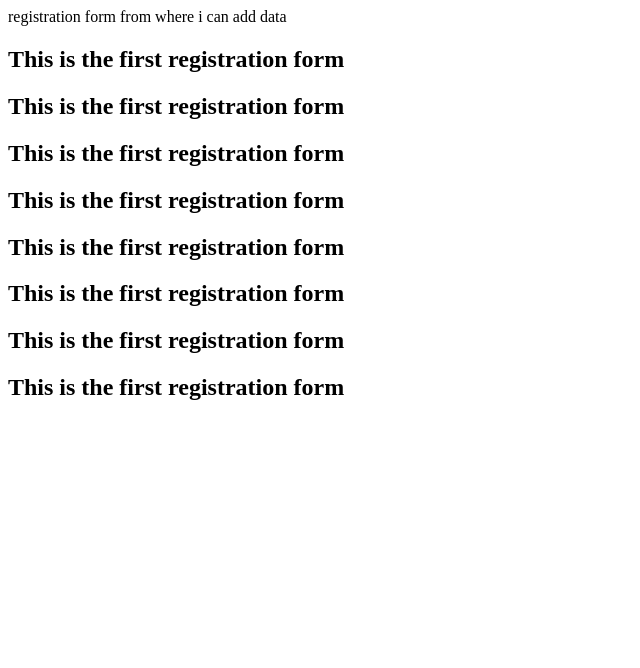
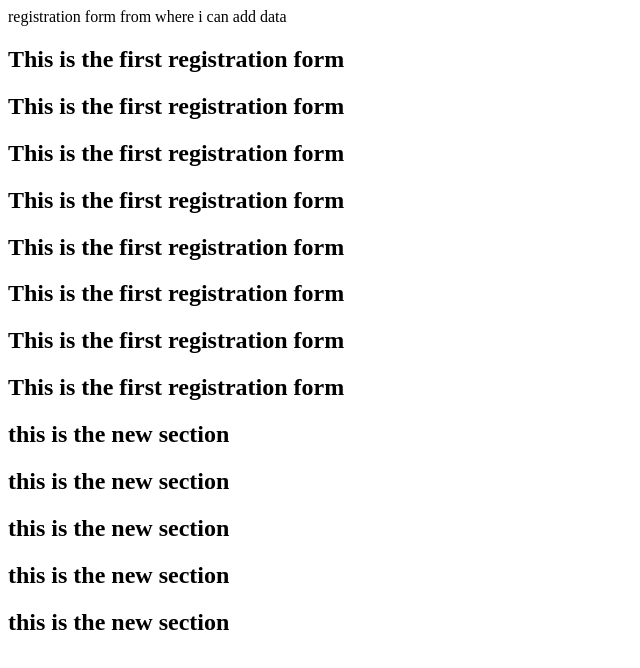
Before and after one commit to shehroze321/git-push, a plain HTML site: page newform.html in a window 1280 px wide. Shown: the whole page, without its empty margins (0-640 px from the left). Drawn offline with Linux system fonts and the light colour scheme.

Commit message:
new section has been added

```diff
--- a/newform.html
+++ b/newform.html
@@ -18,5 +18,12 @@
     <h1>This is the first registration form </h1><a href=""></a>
     <h1>This is the first registration form </h1><a href=""></a>
 </section>
+<section>
+    <h1>this is the new section</h1>
+    <h1>this is the new section</h1>
+    <h1>this is the new section</h1>
+    <h1>this is the new section</h1>
+    <h1>this is the new section</h1>
+</section>
 </body>
 </html>
```
